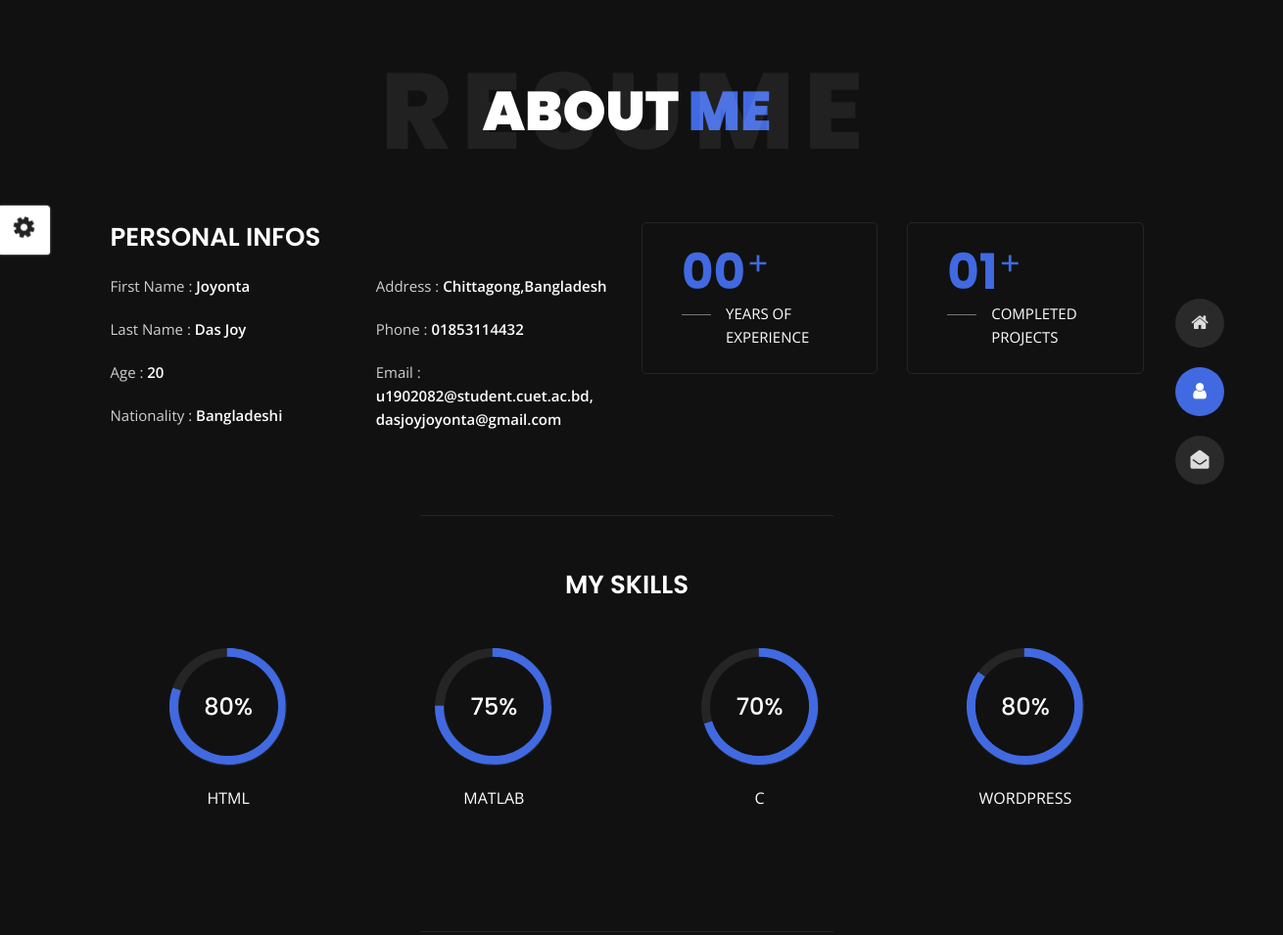
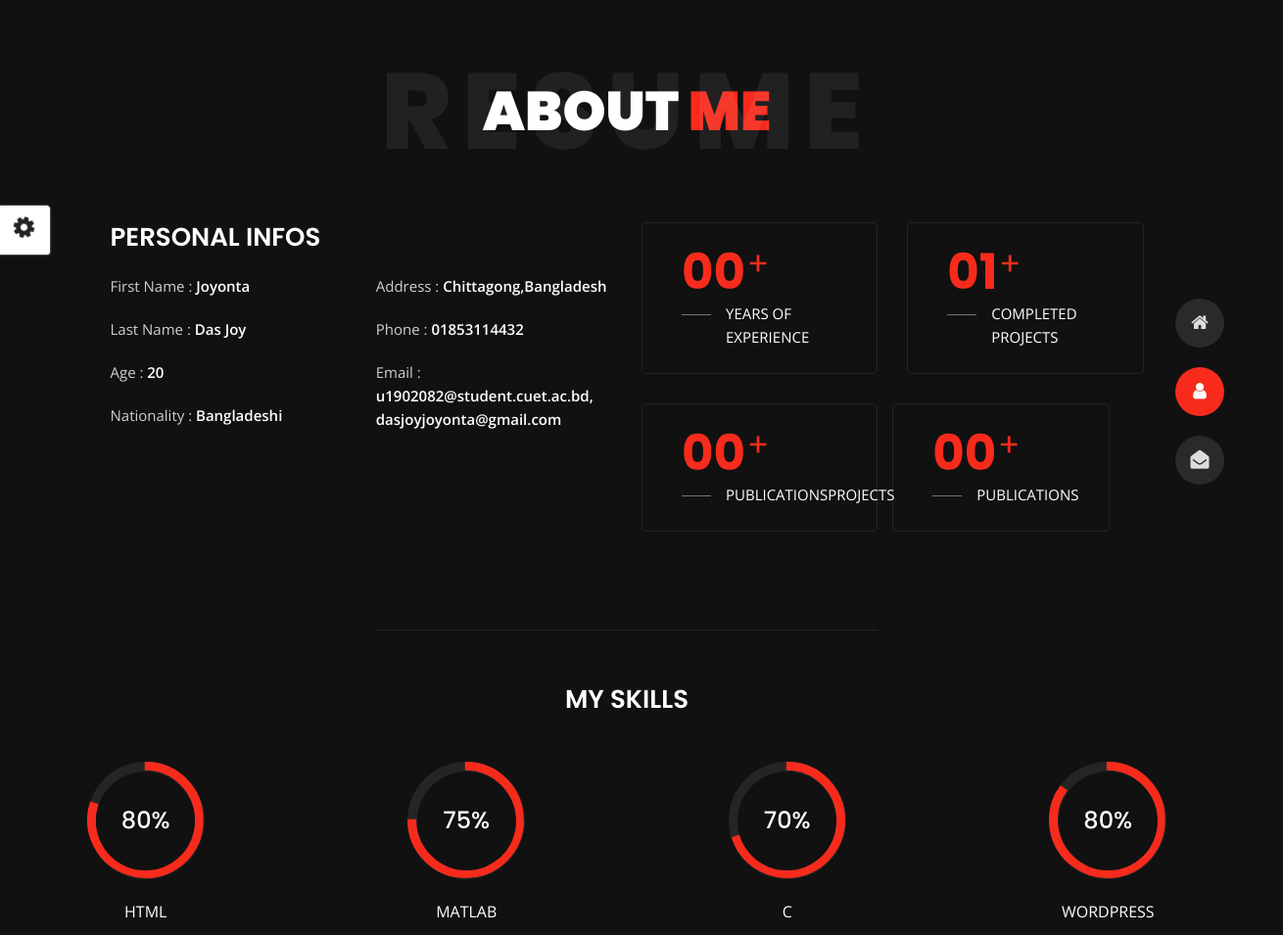
Before and after one commit to lucifer438/Portfolio, a plain HTML site: page about.html in a window 1280 px wide. Shown: the top 955 px of the page at 98% size, 1310 px wide, since content can reach past the window. Drawn offline with nearby package versions, Linux system fonts and the light colour scheme.

Commit message:
Update about.html

```diff
--- a/about.html
+++ b/about.html
@@ -20,7 +20,7 @@
     <link href="css/style.css" rel="stylesheet">
 
     <!-- CSS Skin File -->
-    <link href="css/skins/blue.css" rel="stylesheet">
+    <link href="css/skins/red.css" rel="stylesheet">
     <!-- Live Style Switcher - demo only -->
     <link rel="alternate stylesheet" type="text/css" title="blue" href="css/skins/blue.css" />
     <link rel="alternate stylesheet" type="text/css" title="green" href="css/skins/green.css" />
@@ -179,6 +179,17 @@
                             <p class="open-sans-font m-0 position-relative text-uppercase">completed <span class="d-block">projects</span></p>
                         </div>
                     </div>
+                    <div class="col-6">
+                        <div class="box-stats with-margin">
+                            <h3 class="poppins-font position-relative">00</h3>
+                            <p class="open-sans-font m-0 position-relative text-uppercase">PUBLICATIONSprojects</span></p>
+                        </div>
+                    </div>
+            <div class="box-stats with-margin">
+                            <h3 class="poppins-font position-relative">00</h3>
+                            <p class="open-sans-font m-0 position-relative text-uppercase">Publications <span class="d-block"></span></p>
+                        </div>
+                    </div>
 
 
                 </div>
```
